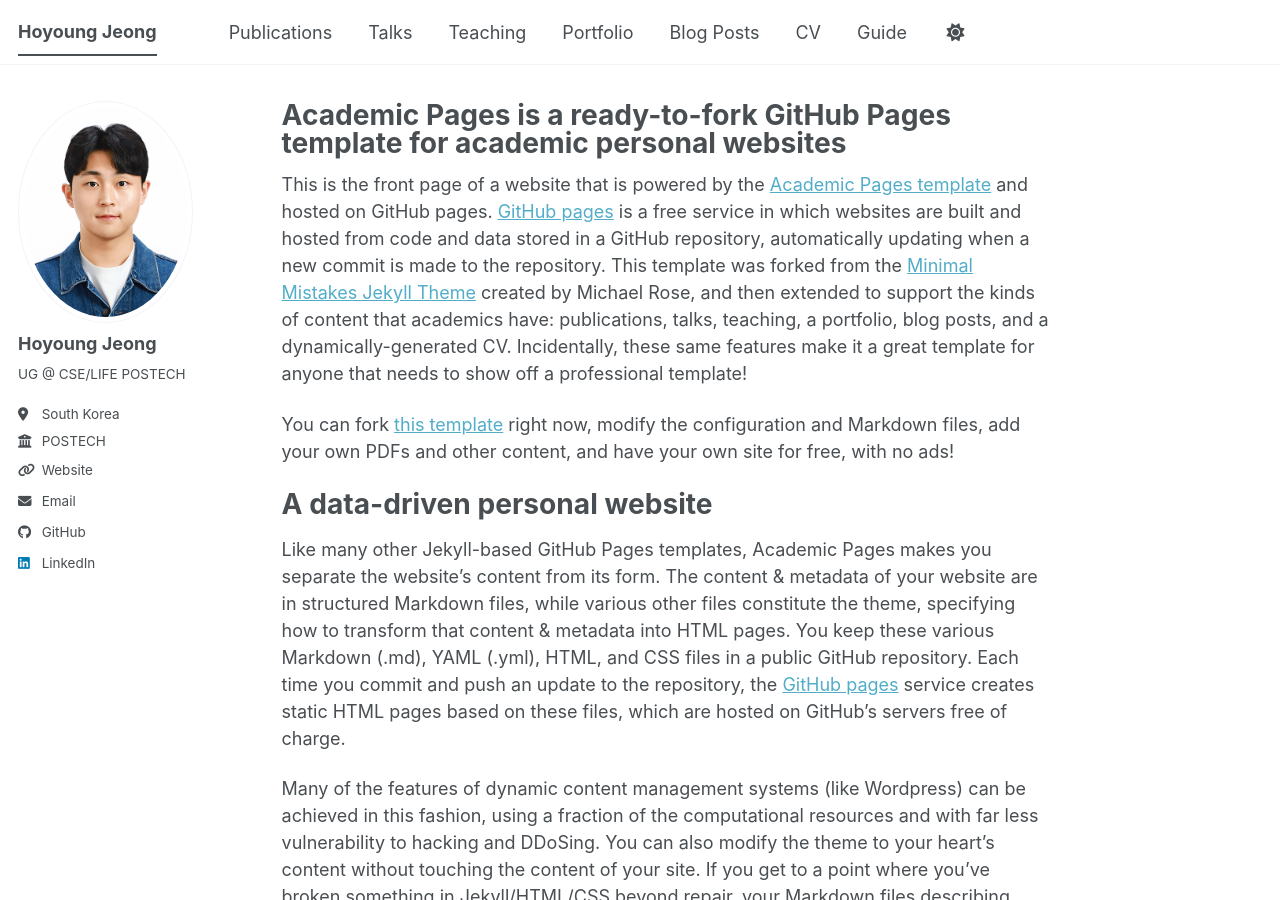
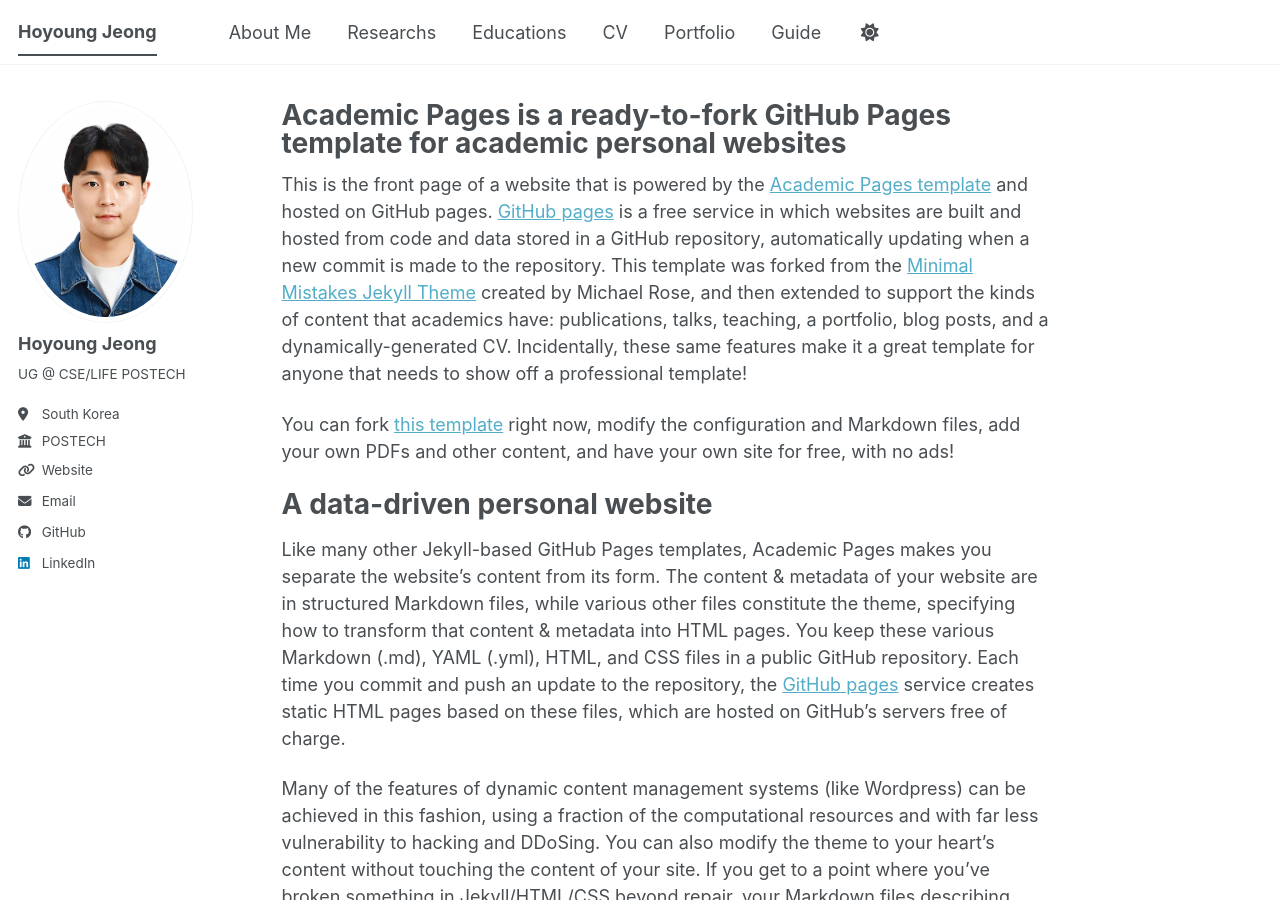
Before and after one commit to ho0hoy/ho0hoy.github.io, a Jekyll site: the page built from _pages/about.md, in a window 1280 px wide and 900 px high. Built offline with Jekyll 4.4.1, drawn with Linux system fonts in a browser that asks for light colours; a script bundle is joined from its source files by our own code; library files that are not in the unit come from our copies.

Commit message:
Update navigation.yml

```diff
--- a/_data/navigation.yml
+++ b/_data/navigation.yml
@@ -8,23 +8,34 @@
 #      Markdown formatted page while the second is generated using JSON.
 
 main:
-  - title: "Publications"
+  - title: "About Me"
     url: /publications/
 
-  - title: "Talks"
-    url: /talks/
+  - title: "Researchs"
+    url: /publications/
 
-  - title: "Teaching"
-    url: /teaching/
+  - title: "Educations"
+    url: /education/
+
+  - title: "CV"
+    url: /assets/CV.pdf
+
+
+#  - title: "Publications"
+#    url: /publications/
+
+#  - title: "Talks"
+#    url: /talks/
+
+#  - title: "Teaching"
+#    url: /teaching/
 
   - title: "Portfolio"
     url: /portfolio/
 
-  - title: "Blog Posts"
-    url: /year-archive/
+#  - title: "Blog Posts"
+#    url: /year-archive/
 
-  - title: "CV"
-    url: /cv/
 
   # - title: "CV"
   #   url: /cv-json/
```
